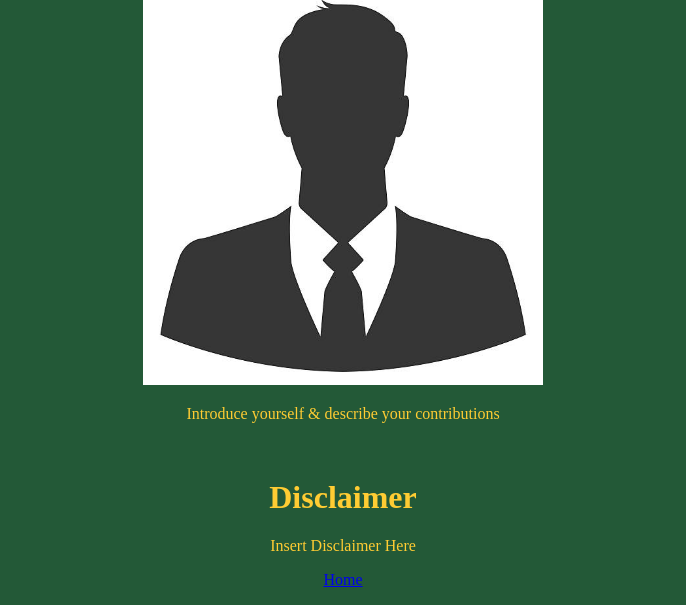
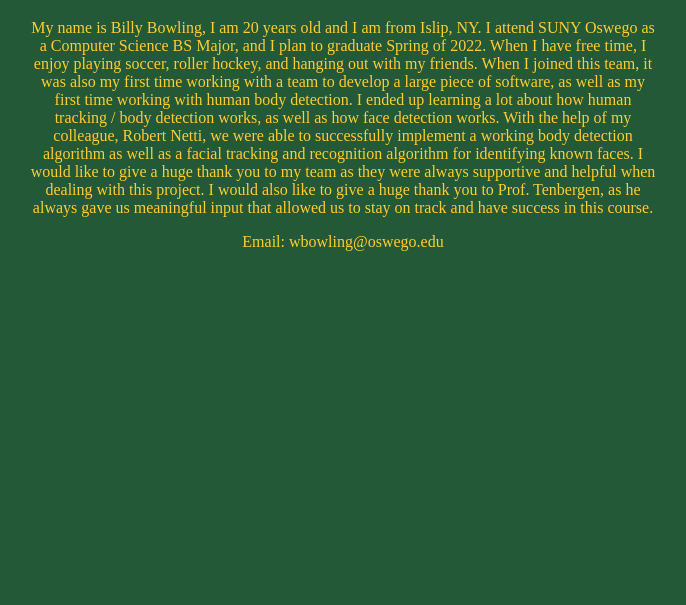
Before and after one commit to WeStandUnited/KIOSK-People-Counter, a Flask app: page /aboutus in a window 1280 px wide. Shown: the part 3294-3899 px from the top of the page, without its empty margins (297-983 px from the left). After the commit the page ends 3545 px from the top, so only its background shows below. Run offline with Flask 2, Linux system fonts and the light colour scheme.

Commit message:
Last Commit to Master I promise Changes: about.html, and main.py

```diff
--- a/Website/main.py
+++ b/Website/main.py
@@ -91,6 +91,6 @@
 
     return render_template('form.html', form=form)
 if __name__ == '__main__':
-    #app.run(debug=True)
+    app.run(debug=True)
 
-    serve(app,host='pi.cs.oswego.edu',port=2770,url_scheme='http')
+    serve(app,host='SERVER',port=99999,url_scheme='http')#CHANGE Portnumber and Server
--- a/Website/templates/about.html
+++ b/Website/templates/about.html
@@ -37,25 +37,16 @@
                 <br />
             </div>
             <div id="author3">
-                <img src="{{url_for('static', filename= 'stock_image.jpeg')}}" style=" max-width: 400px; max-height: auto; margin-left: auto; margin-right: auto;">
-                <p style="text-align:center;margin-right: auto;margin-left: auto;max-width: 50%;  ">Introduce yourself & describe your contributions</p>
+
+          <img src="{{url_for('static', filename= 'CJ_Chiass.jpg')}}" style=" max-width: 400px; max-height: auto; margin-left: auto; margin-right: auto;">
+                <p style="text-align:center;margin-right: auto;margin-left: auto;max-width: 50%;  ">Hi , I'm Cj Chiasson I worked on the backend and misc. team coordinating , currently I am president of the Computer Science Association. When I'm not programming I usually am playing my ukulele ,guitar , or making pastel art. Super happy to have worked with all of my team members on this project can't wait to see each and every one of them succeed in this world. I'd like to end with a quote from Fred Rogers. “In times of stress, the best thing we can do for each other is to listen with our ears and our hearts and to be assured that our questions are just as important as our answers.”- Mr. Rogers. Thank you for reading our about page :)</p>
+                <p>Email: cchiass2@oswego.edu</p>
                 <br />
             </div>
-            <div id="author4">
-                <img src="{{url_for('static', filename= 'stock_image.jpeg')}}" style=" max-width: 400px; max-height: auto; margin-left: auto; margin-right: auto;">
-                <p style="text-align:center;margin-right: auto;margin-left: auto;max-width: 50%;  ">Introduce yourself & describe your contributions</p>
+            <img src="{{url_for('static', filename= 'billy.PNG')}}" style=" max-width: 400px; max-height: auto; margin-left: auto; margin-right: auto;">
+                <p style="text-align:center;margin-right: auto;margin-left: auto;max-width: 50%;  ">My name is Billy Bowling, I am 20 years old and I am from Islip, NY. I attend SUNY Oswego as a Computer Science BS Major, and I plan to graduate Spring of 2022. When I have free time, I enjoy playing soccer, roller hockey, and hanging out with my friends. When I joined this team, it was also my first time working with a team to develop a large piece of software, as well as my first time working with human body detection. I ended up learning a lot about how human tracking / body detection works, as well as how face detection works. With the help of my colleague, Robert Netti, we were able to successfully implement a working body detection algorithm as well as a facial tracking and recognition algorithm for identifying known faces. I would like to give a huge thank you to my team as they were always supportive and helpful when dealing with this project. I would also like to give a huge thank you to Prof. Tenbergen, as he always gave us meaningful input that allowed us to stay on track and have success in this course.</p>
+                <p>Email: wbowling@oswego.edu</p>
                 <br />
-            </div>
-            <div id="author5">
-                <img src="{{url_for('static', filename= 'stock_image.jpeg')}}" style=" max-width: 400px; max-height: auto; margin-left: auto; margin-right: auto;">
-                <p style="text-align:center;margin-right: auto;margin-left: auto;max-width: 50%;  ">Introduce yourself & describe your contributions</p>
-                <br />
-            </div>
-
-            <div id="Disclaimer">
-                <h1 style="text-align:center;margin-right: auto;margin-left: auto;">Disclaimer</h1>
-                <p>Insert Disclaimer Here</p>
-                <p style="text-align:center;margin-right: auto;margin-left: auto;"><a href="/">Home</a></p>
             </div>
         </div>
 
```
